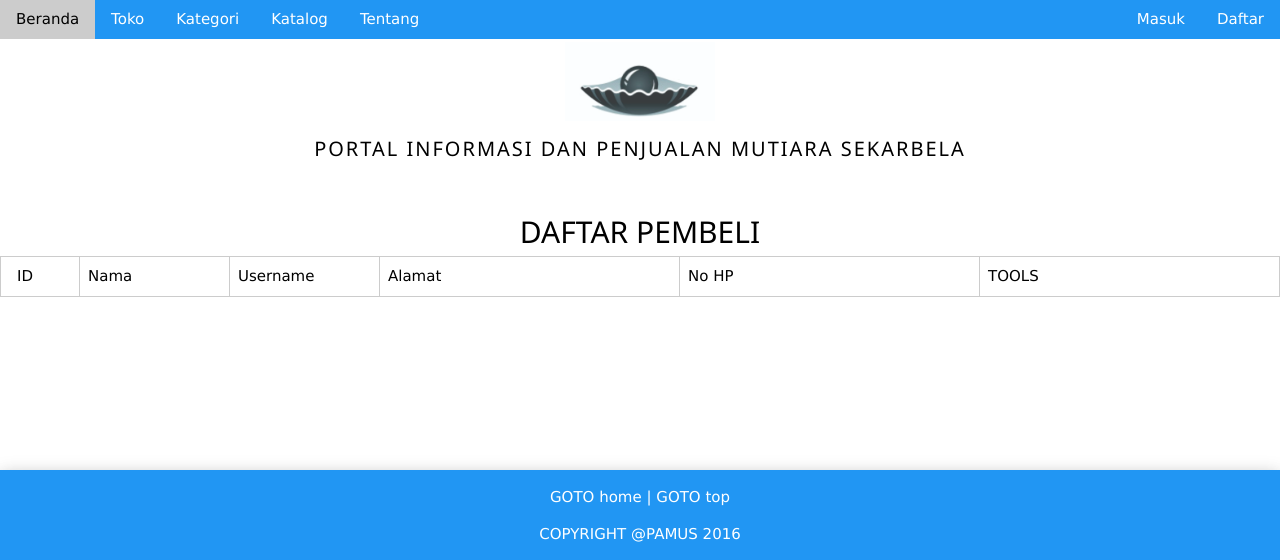
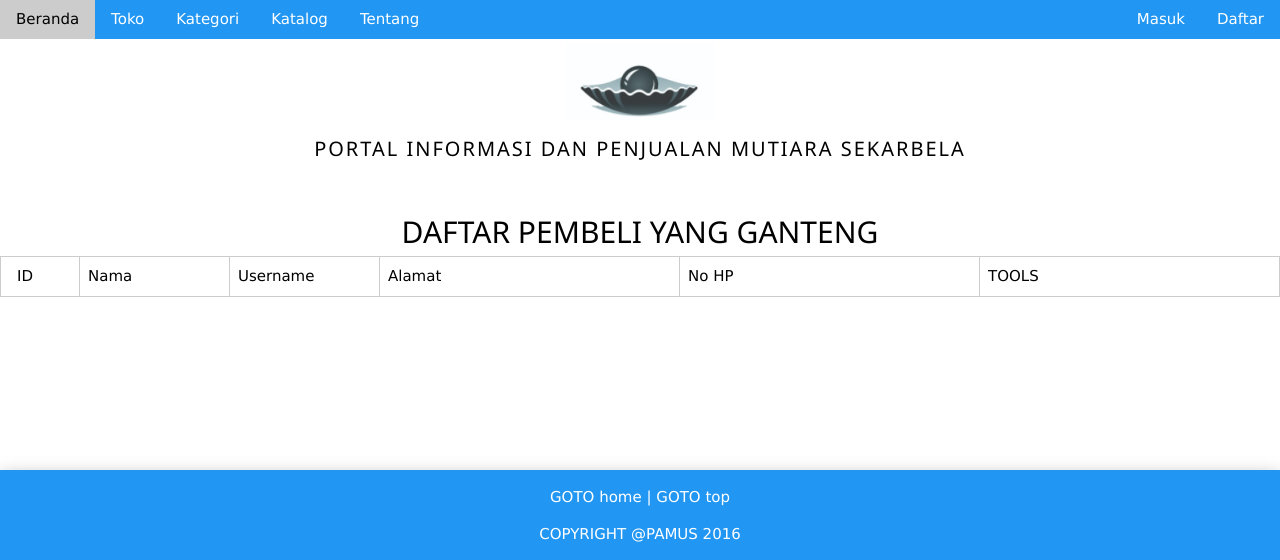
Before and after one commit to ilham-bintang/PAMUS-E-Commerce, a PHP site: page /beli.php in a window 1280 px wide. Shown: the top 560 px of the page. Run offline with PHP 8.4, Linux system fonts and the light colour scheme; data that the repository does not hold is empty.

Commit message:
UBAH GANTENG

```diff
--- a/beli.php
+++ b/beli.php
@@ -23,7 +23,7 @@
 
 
 <br>
-<h1 align="center">DAFTAR PEMBELI</h1>
+<h1 align="center">DAFTAR PEMBELI YANG GANTENG</h1>
 <table class="w3-table w3-striped w3-border" align="center" border="1">
 	<tr>
 		<td>ID</td>
```
